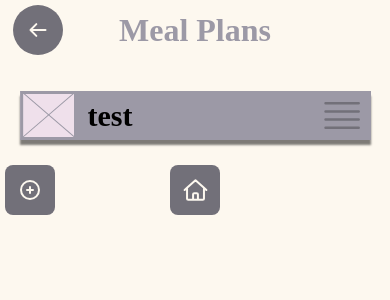
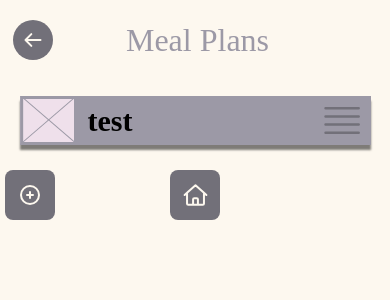
Before and after one commit to pleaseosaur/Entreprete, a React Native app: screen /MealPlan in a window 390 px wide. Shown: the top 300 px of the page. Built offline with nearby package versions, Linux system fonts and the light colour scheme.

Commit message:
minor styling updates

```diff
--- a/components/Icons/Icons.js
+++ b/components/Icons/Icons.js
@@ -117,8 +117,9 @@ const MinusCircle = props => (
 const ArrowLeft = props => (
     <Svg
         xmlns="http://www.w3.org/2000/svg"
-        width={20}
-        height={20}
+        width={props.width || 20}
+        height={props.height || 20}
+        viewBox="0 0 20 20"
         fill="none"
         {...props}>
         <Path
@@ -134,8 +135,9 @@ const ArrowLeft = props => (
 const EditMessage = props => (
     <Svg
         xmlns="http://www.w3.org/2000/svg"
-        width={20}
-        height={20}
+        width={props.width || 20}
+        height={props.height || 20}
+        viewBox="0 0 20 20"
         fill="none"
         {...props}>
         <Path
--- a/screens/BaseScreen/BaseScreen.js
+++ b/screens/BaseScreen/BaseScreen.js
@@ -1,28 +1,29 @@
 import React from 'react';
-import {SafeAreaView, View, Text, Pressable} from 'react-native';
+import {SafeAreaView, View, Text, Pressable, StatusBar} from 'react-native';
 import style from './style.js'; // Import base styles
 import {CircleButton} from '../../components/Button/Button.js';
 import {ArrowLeft, EditMessage} from '../../components/Icons/Icons.js';
+import { ScreenTitleText } from '../../components/Text.js';
+import palette from '../../styles/Common.styles';
 
 const BaseScreen = ({title, children, goBack, canEdit, canGoBack}) => {
   return (
     <SafeAreaView style={style.container}>
+      <StatusBar backgroundColor={palette.white} barStyle={"dark-content"}></StatusBar>
       <View style={style.topContainer}>
         {canGoBack ? (
           <View>
-            <CircleButton icon={<ArrowLeft />} handler={goBack} />
+            <CircleButton icon={<ArrowLeft/>} handler={goBack} style={style.leftButton}/>
           </View>
         ) : (
           <View style={style.topGoBackContainer}></View>
         )}
         <View style={style.topTitleContainer}>
-          <Text style={style.topTitle}>{title}</Text>
+          <ScreenTitleText style={style.topTitleText} adjustsFontSizeToFit={true}>{title}</ScreenTitleText>
         </View>
         {canEdit ? (
           <View style={style.EditMessageContainer}>
-            <Pressable>
-              <EditMessage />
-            </Pressable>
+            <CircleButton style={style.rightButton} icon={<EditMessage height={30} width={30}/>}></CircleButton>
           </View>
         ) : (
           <View style={style.EditMessageContainer}></View>
--- a/screens/BaseScreen/style.js
+++ b/screens/BaseScreen/style.js
@@ -6,38 +6,45 @@ const style = StyleSheet.create({
     flex: 1,
     flexDirection: 'column',
     backgroundColor: palette.white, // Use a common background color
+    paddingTop: 15
   },
   topContainer: {
     marginHorizontal: '2%',
     flexDirection: 'row',
     marginBottom: '3%',
+    alignItems: 'center',
+    height: 50,
   },
   topGoBackContainer: {
     flexDirection: 'row',
     justifyContent: 'center',
     alignItems: 'center',
-    width: 50,
-    height: 50,
-    margin: 5,
   },
   topTitleContainer: {
     flex: 1,
     justifyContent: 'center',
     alignItems: 'center',
+    width: '100%',
+    flexDirection: 'row',
   },
-  topTitle: {
-    fontSize: 32,
-    fontWeight: "700",
-    fontFamily: 'Nunito-Bold',
-    color: palette.light_grey,
+  topTitleText: {
+    paddingLeft: 5,
+    margin: 1,
   },
   EditMessageContainer: {
     flexDirection: 'row',
     justifyContent: 'center',
     alignItems: 'center',
     width: 50,
-    margin: 5,
   },
+  leftButton: {
+    width: 40,
+    height: 40,
+    borderRadius: 20,
+  },
+  rightButton: {
+    backgroundColor: "transparent",
+  }
 });
 
 export default style;
--- a/screens/Collections/Collections.js
+++ b/screens/Collections/Collections.js
@@ -7,7 +7,6 @@ import SearchBar from '../../components/SearchBar/SearchBar';
 import style from './style';
 import ListItem from '../../components/ListItem/ListItem';
 import testData from '../../mockServer/db.json';
-import {CollectionSearch} from '../../mockServer/functionality/searchFunctions';
 
 const Collections = ({navigation}) => {
   const [collections, setCollections] = useState(testData.collections);
@@ -23,7 +22,7 @@ const Collections = ({navigation}) => {
     navigation.navigate('Home');
   };
 
-  const handleSearch = text => {
+  const handleSearch = async (text) => {
     if (text === '') {
       setCollections(testData.collections);
       return;
@@ -65,7 +64,7 @@ const Collections = ({navigation}) => {
         </View>
         {/* Search bar */}
         <View>
-          <SearchBar handleSearch={CollectionSearch} />
+          <SearchBar handleSearch={handleSearch} />
         </View>
       </View>
     </BaseScreen>
--- a/screens/RecipeBook/RecipeBook.js
+++ b/screens/RecipeBook/RecipeBook.js
@@ -82,7 +82,6 @@ const RecipeBook = ({navigation, route}) => {
 
   return (
     <BaseScreen
-      // title={'Recipe Book'}
       title={pageTitle}
       canEdit={false}
       canGoBack={true}
```
